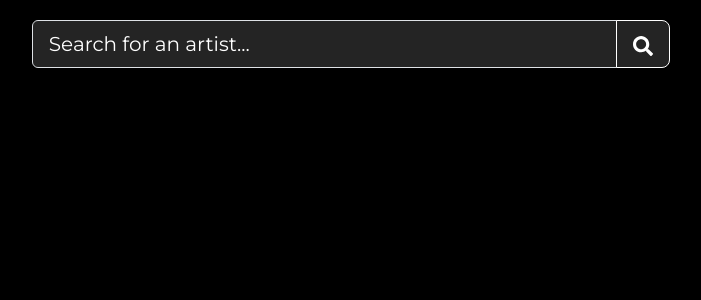
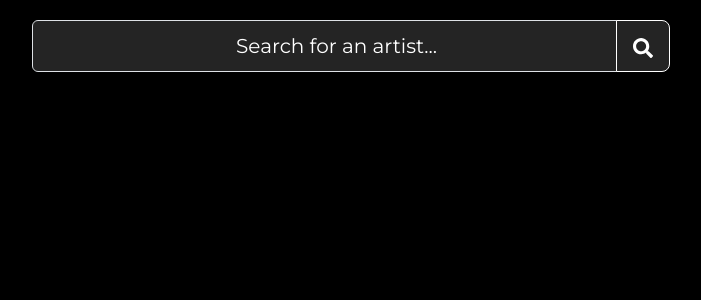
Before and after one commit to HawraaYounes/SpotifySearcher, a React (Create React App) app in the folder spotify-app/: page /search in a window 1280 px wide. Shown: the top 300 px of the page, without its empty margins (289-990 px from the left). Built offline with nearby package versions, Linux system fonts and the light colour scheme.

Commit message:
fix styling

```diff
--- a/spotify-app/src/components/ArtistSearch.js
+++ b/spotify-app/src/components/ArtistSearch.js
@@ -83,11 +83,11 @@ function ArtistSearch() {
   return (
     <div className="App">
       {/* Search input field */}
-      <Container className="search-container cc">
+      <Container className="search-container ">
         <InputGroup className="mb-5" size="lg">
           <FormControl
             aria-label="Large"
-            className="rounded-start h-auto"
+            className="rounded-start h-auto placeholder-centered"
             placeholder="Search for an artist..."
             type="input"
             value={searchInput}
--- a/spotify-app/src/styles/styles.css
+++ b/spotify-app/src/styles/styles.css
@@ -24,7 +24,7 @@ li:not(:last-child)::after {
   display: inline-block;
 }
 .album-name {
-  color: #28a745;
+  color: white;
   font-weight: bold;
   margin: 0 !important;
 }
@@ -56,11 +56,12 @@ body {
 
 .card:hover {
   box-shadow: 0 0 10px rgba(40, 167, 69, 0.6);
-  transform: scale(1.08);
+  transform: scale(1.02);
   transition: box-shadow 0.5s, transform 0.5s;
 }
 .search-container {
   padding: 20px;
+  width: 53%;
 }
 .search-container input {
   background-color: #242424;
@@ -174,10 +175,6 @@ body {
   color: gray;
 }
 
-.cc {
-  width: 53%;
-}
-
 .card-img-container {
   width: 100%;
   height: 250px; /* Adjust the height as needed */
@@ -218,3 +215,13 @@ body {
 .album-info p {
   margin: 0 ;
 }
+.placeholder-centered::placeholder {
+  text-align: center; /* Center align placeholder text */
+}
+
+.placeholder-centered {
+  text-align: left; /* Left align input text */
+  padding-left: 40px !important;
+  padding-top: 10px !important;
+  padding-bottom: 10px !important;
+}
```
